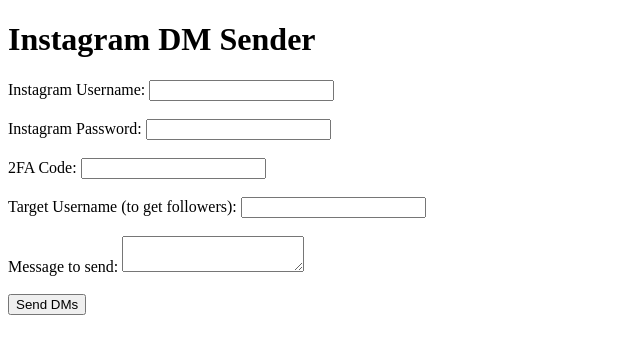
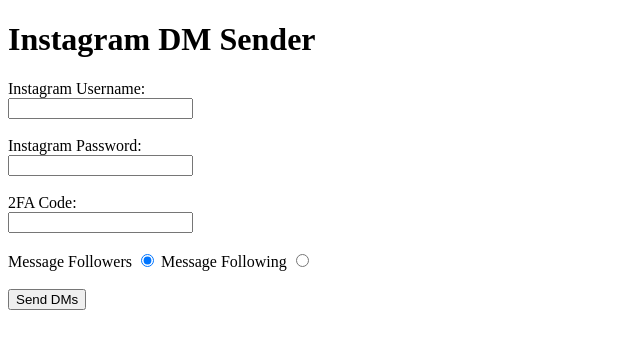
Before and after one commit to Soaicl-as/chat-2, a Python web app: template templates/index.html in a window 1280 px wide. Shown: the top 354 px of the page, without its empty margins (0-640 px from the left). Run offline with Jinja, Linux system fonts and the light colour scheme; the template is opened without the code that fills it, so the values that code supplies are empty.

Commit message:
Update index.html

```diff
--- a/templates/index.html
+++ b/templates/index.html
@@ -6,24 +6,27 @@
     <title>Instagram DM Sender</title>
 </head>
 <body>
+
     <h1>Instagram DM Sender</h1>
+
     <form action="/send_dms" method="POST">
-        <label for="username">Instagram Username:</label>
+        <label for="username">Instagram Username:</label><br>
         <input type="text" id="username" name="username" required><br><br>
 
-        <label for="password">Instagram Password:</label>
+        <label for="password">Instagram Password:</label><br>
         <input type="password" id="password" name="password" required><br><br>
 
-        <label for="two_factor_code">2FA Code:</label>
-        <input type="text" id="two_factor_code" name="two_factor_code"><br><br>
+        <label for="two_factor_code">2FA Code:</label><br>
+        <input type="text" id="two_factor_code" name="two_factor_code" required><br><br>
 
-        <label for="target_username">Target Username (to get followers):</label>
-        <input type="text" id="target_username" name="target_username" required><br><br>
+        <label for="followers_toggle">Message Followers</label>
+        <input type="radio" id="followers_toggle" name="target" value="followers" checked>
 
-        <label for="message">Message to send:</label>
-        <textarea id="message" name="message" required></textarea><br><br>
+        <label for="following_toggle">Message Following</label>
+        <input type="radio" id="following_toggle" name="target" value="following"><br><br>
 
         <button type="submit">Send DMs</button>
     </form>
+
 </body>
 </html>
```
